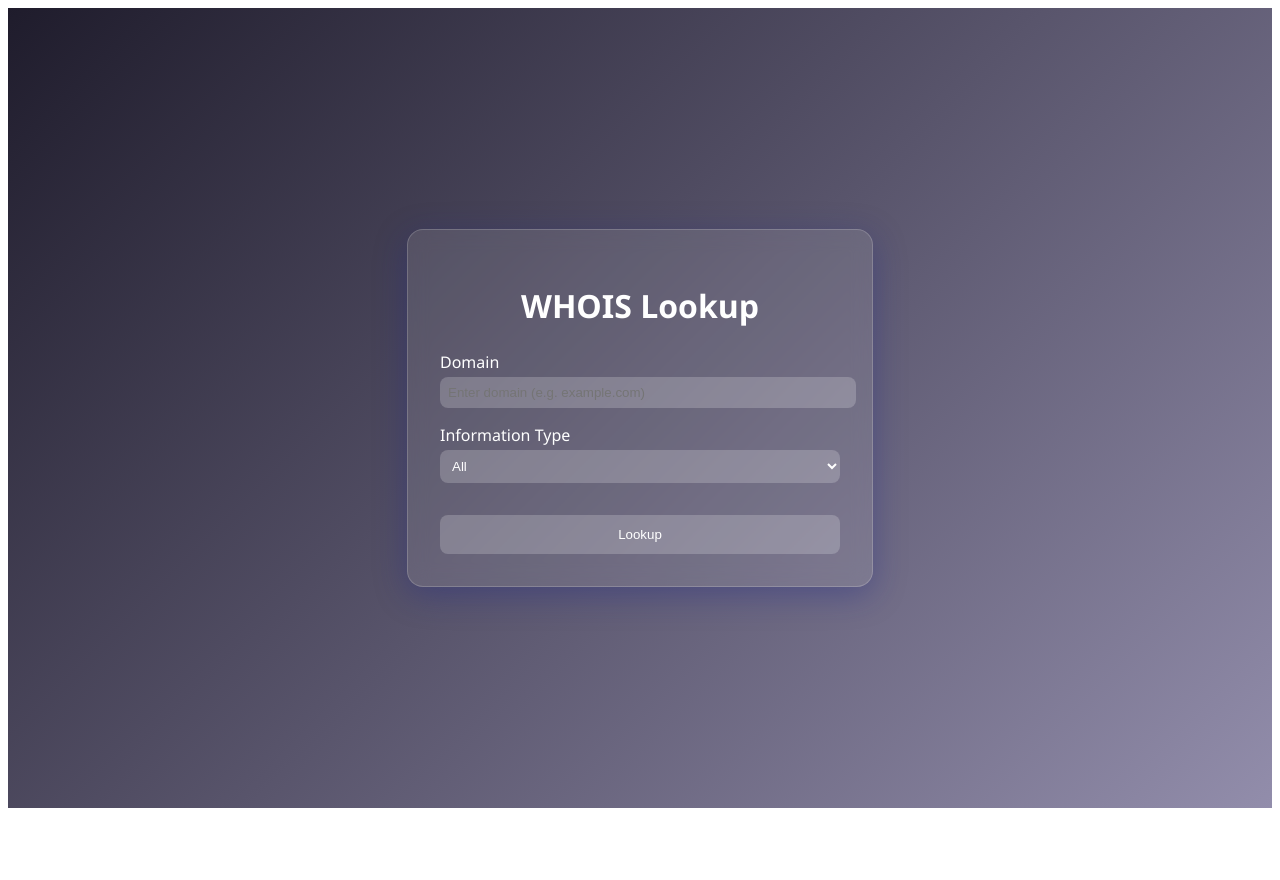
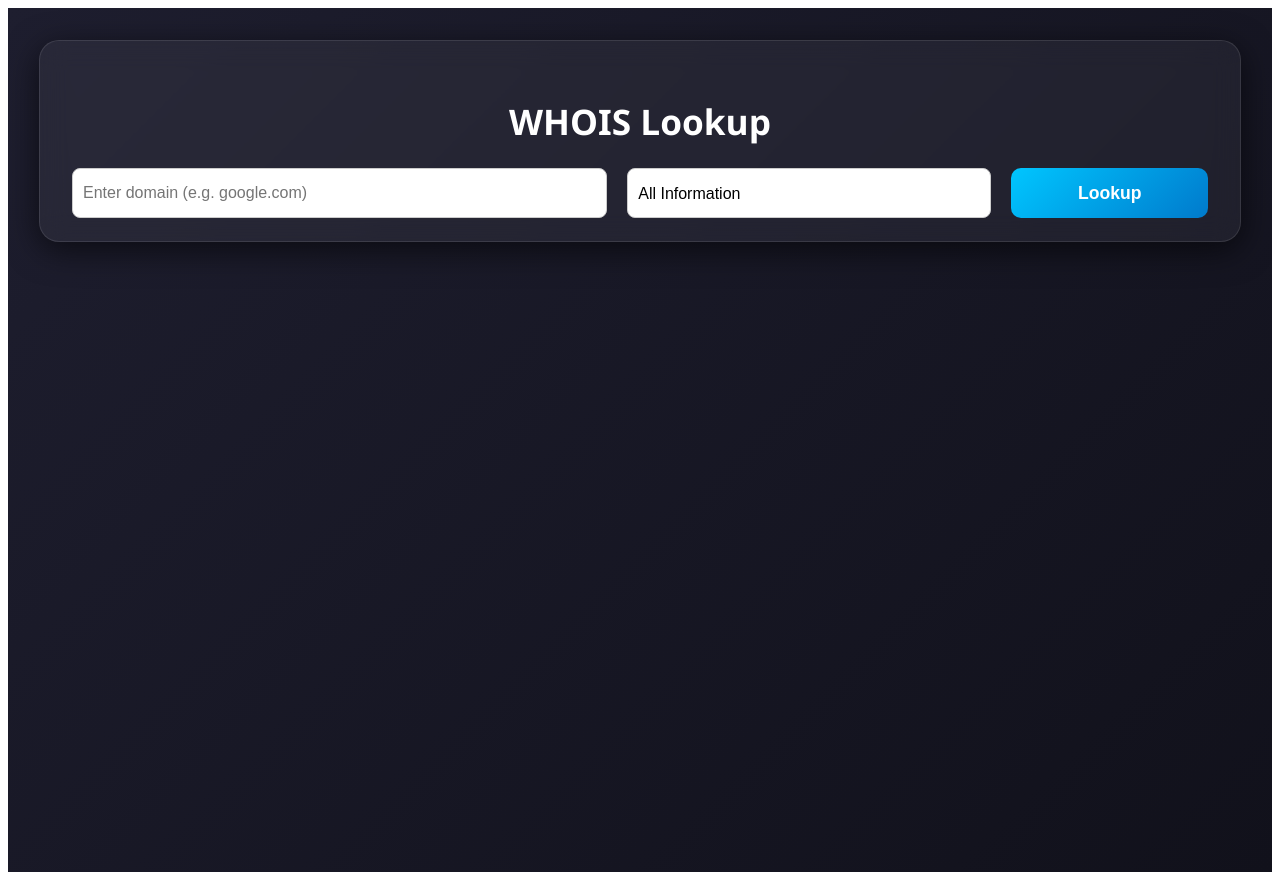
Before and after one commit to pewepskei/whois-angular-wrapper, an Angular app: page / in a window 1280 px wide. Before the commit the page ends 816 px from the top, so only its background shows below. Built offline with nearby package versions, Linux system fonts and the light colour scheme.

Commit message:
Darkmode Dashboard
Added handling for multiple field hostNames

```diff
--- a/src/app/components/dashboard/dashboard.html
+++ b/src/app/components/dashboard/dashboard.html
@@ -1,30 +1,51 @@
 <div class="page-container">
   <div class="glass-card">
+    <div class="main-header">
       <h1>WHOIS Lookup</h1>
-
-    <div class="form-group">
-      <label for="domain">Domain</label>
+      <div class="inputs">
         <input
           id="domain"
           type="text"
           [(ngModel)]="domainInput"
-        placeholder="Enter domain (e.g. example.com)"
+          placeholder="Enter domain (e.g. google.com)"
         />
+        <select id="infoType" [(ngModel)]="infoType">
+          <option disabled selected value="">Select Information Type</option>
+          <option value="all">All Information</option>
+          <option value="contact">Contact Info Only</option>
+          <option value="domain">Domain Info Only</option>
+        </select>
+        <button class="buttones" (click)="fetchData()">Lookup</button>
       </div>
-
-    <div class="form-group">
-      <label for="infoType">Information Type</label>
-      <select id="infoType" [(ngModel)]="infoType">
-        <option value="all">All</option>
-        <option value="contact">Contact</option>
-        <option value="domain">Domain</option>
-      </select>
-    </div>
-
-    <button (click)="fetchData()">Lookup</button>
-
       <div *ngIf="error" class="error">{{ error }}</div>
-
-    <pre *ngIf="result">{{ result | json }}</pre>
     </div>
   </div>
+  <div class="spacer" *ngIf="!result"> </div>
+  <div class="tables" *ngIf="result">
+    <div class="table-container" *ngIf="result.domain">
+      <h2>Domain Info</h2>
+      <table>
+        <tr *ngFor="let key of getObjectKeys(result.domain)">
+          <td class="key">{{ key }}</td>
+          <td class="value">
+            <ng-container *ngIf="isArray(result.domain[key]); else plainValue">
+              <div class="multi-line">
+                {{ result.domain[key].join('\n') }}
+              </div>
+            </ng-container>
+            <ng-template #plainValue>{{ result.domain[key] || 'N/A' }}</ng-template>
+          </td>
+        </tr>
+      </table>
+    </div>
+    <div class="table-container" *ngIf="result.contact">
+      <h2>Contact Info</h2>
+      <table>
+        <tr *ngFor="let key of getObjectKeys(result.contact)">
+          <td class="key">{{ key }}</td>
+          <td class="value">{{ result.contact[key] || 'N/A' }}</td>
+        </tr>
+      </table>
+    </div>
+  </div>
+</div>
--- a/src/app/components/dashboard/dashboard.scss
+++ b/src/app/components/dashboard/dashboard.scss
@@ -1,77 +1,144 @@
 .page-container {
+  display: flex;
   height: 100vh;
-  display: flex;
   justify-content: center;
+  gap: calc(20px + 1rem);
   align-items: center;
-  background: linear-gradient(135deg, #1f1c2c, #928dab);
-  font-family: 'Segoe UI', sans-serif;
+  flex-direction: column;
+  padding: 2rem;
+  min-height: 100dvh;
+  background: linear-gradient(135deg, #1e1e2f 0%, #11111b 100%);
+  color: #f0f0f0;
+  font-family: 'Segoe UI', Tahoma, Geneva, Verdana, sans-serif;
 }
 
 .glass-card {
-  background: rgba(255, 255, 255, 0.1);
-  border-radius: 16px;
+  flex: 1;
+  background: rgba(255, 255, 255, 0.05);
+  border-radius: 20px;
+  backdrop-filter: blur(14px);
+  -webkit-backdrop-filter: blur(14px);
+  width: 100%;
+  max-height: 200px;
+  box-shadow: 0 8px 32px rgba(0, 0, 0, 0.6);
+  border: 1px solid rgba(255, 255, 255, 0.1);
+
+  .main-header {
     padding: 2rem;
-  width: 400px;
-  color: #fff;
-  box-shadow: 0 8px 32px 0 rgba(31, 38, 135, 0.37);
-  backdrop-filter: blur(10px);
-  -webkit-backdrop-filter: blur(10px);
-  border: 1px solid rgba(255, 255, 255, 0.18);
+  }
+
+  .inputs {
+    display: flex;
+    flex-direction: row;
+    gap: 20px;
+
+    #domain {
+      flex: 3;
+    }
+
+    #infoType {
+      flex: 2;
+    }
+
+    .buttones {
+      flex: 1;
+      height: 50px;
+    }
+    input,
+    select {
+      height: 50px;
+      padding: 0 10px;
+      font-size: 16px;
+      border: 1px solid #ccc;
+      border-radius: 8px;
+      background-color: #fff;
+      appearance: none;
+      -webkit-appearance: none;
+      -moz-appearance: none;
+      box-sizing: border-box;
+    }
+  }
+}
 
 h1 {
   text-align: center;
-    margin-bottom: 1.5rem;
+  font-size: 2.2rem;
+  color: #ffffff;
 }
 
-  .form-group {
-    margin-bottom: 1rem;
 
-    label {
-      display: block;
-      margin-bottom: 0.25rem;
-    }
-
-    input,
-    select {
-      width: 100%;
-      padding: 0.5rem;
-      border-radius: 8px;
-      border: none;
-      outline: none;
-      background: rgba(255, 255, 255, 0.2);
-      color: white;
-    }
-  }
 
 button {
   width: 100%;
-    padding: 0.75rem;
-    margin-top: 1rem;
-    background-color: #ffffff33;
+  padding: 0.8rem;
+  background: linear-gradient(135deg, #00c6ff, #007acc);
+  color: #ffffff;
   border: none;
-    border-radius: 8px;
-    color: #fff;
+  border-radius: 10px;
+  font-size: 1.1rem;
+  font-weight: 600;
   cursor: pointer;
-    transition: background 0.3s ease;
+  transition: background 0.3s;
 
   &:hover {
-      background-color: #ffffff55;
+    background: linear-gradient(135deg, #007acc, #005b99);
   }
 }
 
 .error {
-    margin-top: 1rem;
   color: #ff6b6b;
+  font-weight: 600;
+  text-align: center;
 }
 
-  pre {
-    margin-top: 1.5rem;
-    background-color: rgba(0, 0, 0, 0.3);
+.tables {
+  display: flex;
+  flex: 5;
+  justify-content: space-between;
+  gap: 2rem;
+  flex-wrap: wrap;
+  width: 100%;
+}
+
+.table-container {
+  flex: 1;
+  min-width: 300px;
+  height: fit-content;
+  width: 100%;
+  background: rgba(255, 255, 255, 0.07);
+  border-radius: 12px;
   padding: 1rem;
-    border-radius: 8px;
-    white-space: pre-wrap;
-    word-wrap: break-word;
-    max-height: 300px;
-    overflow-y: auto;
+  padding-bottom: 3rem;
+  box-shadow: 0 4px 20px rgba(0, 0, 0, 0.3);
+  border: 1px solid rgba(255, 255, 255, 0.1);
+
+  h2 {
+    text-align: center;
+    color: #ffffff;
+  }
+
+  table {
+    width: 100%;
+    border-collapse: collapse;
+
+    td {
+      padding: 0.5rem;
+      border-bottom: 1px solid rgba(255, 255, 255, 0.1);
+      color: #f5f5f5;
+    }
+
+    .key {
+      font-weight: 600;
+      color: #ffd700;
+      width: 40%;
+    }
+
+    .value {
+      color: #d3d3d3;
     }
   }
+}
+
+.spacer {
+  flex: 5;
+}
--- a/src/app/components/dashboard/dashboard.ts
+++ b/src/app/components/dashboard/dashboard.ts
@@ -2,6 +2,7 @@ import { Component } from '@angular/core';
 import { CommonModule } from '@angular/common';
 import { FormsModule } from '@angular/forms';
 import { WhoisService } from '../../services/whois';
+import { App } from '../../app';
 
 @Component({
   standalone: true,
@@ -15,26 +16,62 @@ export class DashboardComponent {
   infoType = 'all';
   result: any;
   error = '';
+  showErrorPopup = false;
 
-  constructor(private whoisService: WhoisService) {}
+  constructor(
+    private whoisService: WhoisService,
+    private appComponent: App
+  ) {}
 
   fetchData() {
     this.error = '';
+    this.showErrorPopup = false;
+
     const domain = this.domainInput.trim();
 
     if (!domain) {
-      this.error = 'Please enter a domain.';
+      this.appComponent.showError('Please enter a domain.');
+      return;
+    }
+
+    if (!this.isValidDomain(domain)) {
+      this.appComponent.showError('Invalid domain format.');
       return;
     }
 
     this.whoisService.getWhoisData(domain, this.infoType).subscribe({
       next: (data) => {
+        if (!data) {
+          this.appComponent.showError('Domain is not registered');
+          return;
+        }
         this.result = data;
       },
       error: (err) => {
-        this.error = 'Failed to fetch WHOIS data.';
+        this.appComponent.showError('Failed to fetch WHOIS data.');
         console.error(err);
       },
     });
   }
+
+  isValidDomain(domain: string): boolean {
+    const domainRegex = /^(?!:\/\/)([a-zA-Z0-9-]+\.)+[a-zA-Z]{2,}$/;
+    return domainRegex.test(domain);
+  }
+
+  showPopupError(message: string) {
+    this.error = message;
+    this.showErrorPopup = true;
+    setTimeout(() => {
+      this.showErrorPopup = false;
+    }, 3000);
+  }
+
+  getObjectKeys(obj: any): string[] {
+    return obj ? Object.keys(obj) : [];
+  }
+
+  isArray(val: any): boolean {
+    return Array.isArray(val);
+  }
 }
```
Lines whose indentation alone changed are shown as unchanged.
